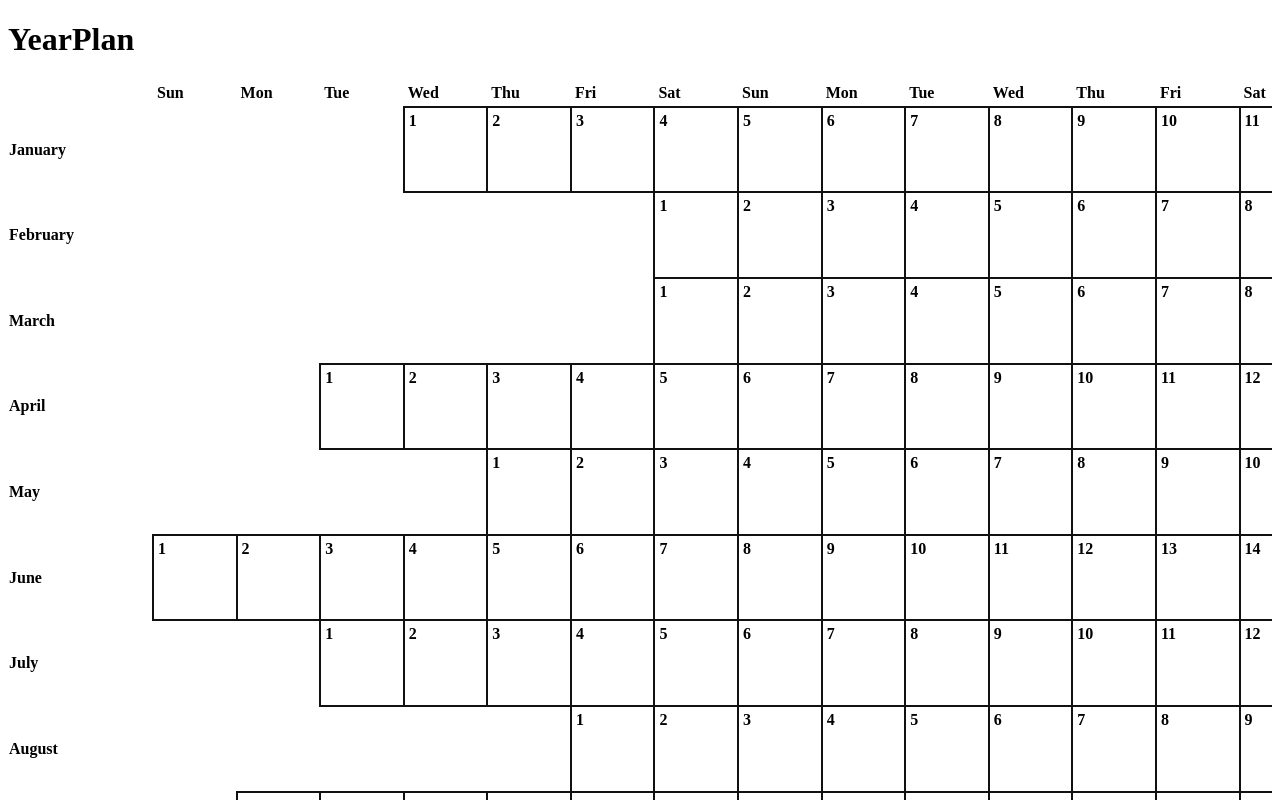
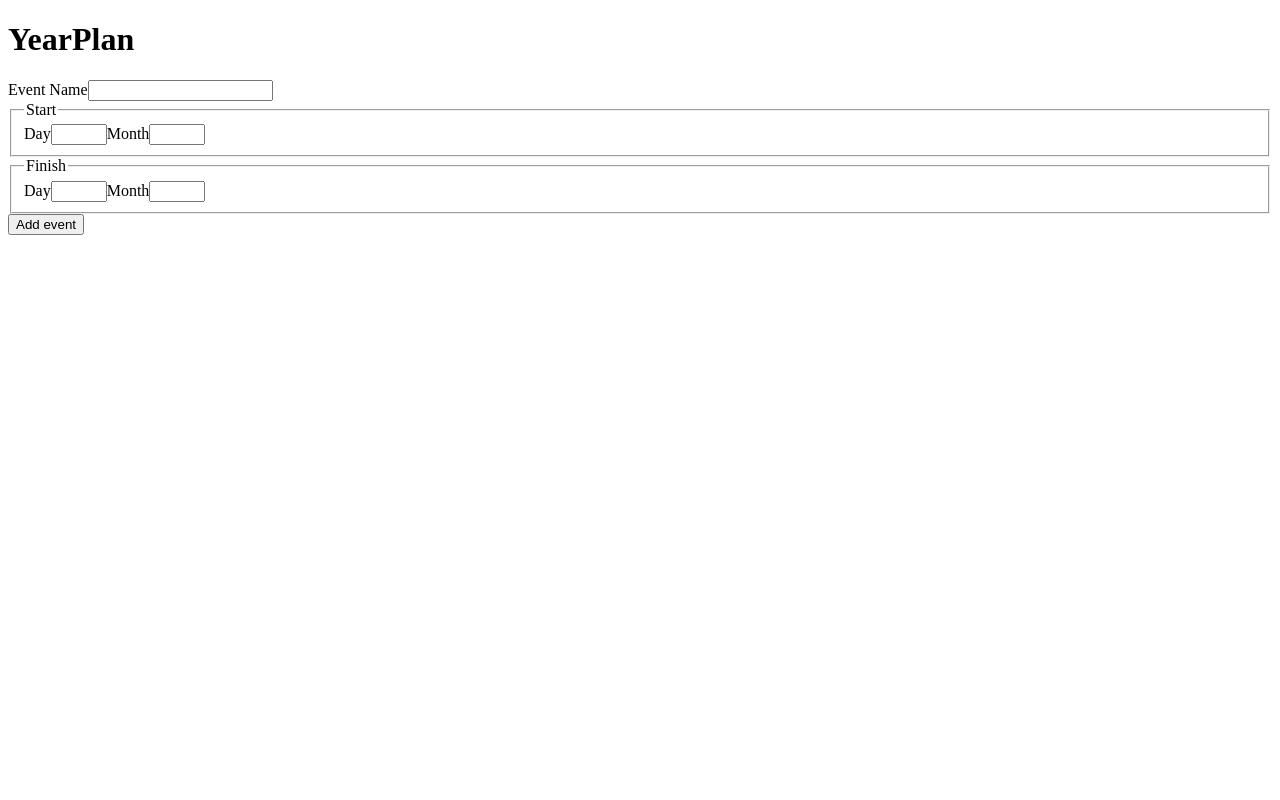
Before and after one commit to legendarydrew/yearplan, an Angular app: page / in a window 1280 px wide. Shown: the top 800 px of the page. Built offline with nearby package versions, Linux system fonts and the light colour scheme.

Commit message:
feat: the beginnings of an events editor.

```diff
--- a/src/app/app.component.html
+++ b/src/app/app.component.html
@@ -1,3 +1,3 @@
 <h1>YearPlan</h1>
 
-<app-calendar></app-calendar>
+<app-events-editor></app-events-editor>
--- a/src/app/app.component.ts
+++ b/src/app/app.component.ts
@@ -1,11 +1,12 @@
 import { Component } from '@angular/core';
 import { RouterOutlet } from '@angular/router';
 import { CalendarComponent } from './components/calendar/calendar.component';
+import { EventsEditorComponent } from './components/events-editor/events-editor.component';
 
 @Component({
   selector: 'app-root',
   standalone: true,
-  imports: [RouterOutlet, CalendarComponent],
+  imports: [RouterOutlet, CalendarComponent, EventsEditorComponent],
   templateUrl: './app.component.html',
   styleUrl: './app.component.css'
 })
--- /dev/null
+++ b/src/app/components/events-editor/events-editor.component.html
@@ -0,0 +1,36 @@
+<ul>
+  @for (event of eventsList; track event) {
+  <li>
+    {{ event.name }}
+  </li>
+  }
+</ul>
+
+<form [formGroup]="form" (ngSubmit)="addHandler()">
+  <label for="eventName">Event Name</label>
+  <input id="eventName" type="text" formControlName="name">
+
+  <fieldset formGroupName="start">
+    <legend>Start</legend>
+
+    <label for="eventDayStart">Day</label>
+    <input id="eventDayStart" type="number" min="1" max="31" formControlName="day">
+
+    <label for="eventMonthStart">Month</label>
+    <input id="eventMonthStart" type="number" min="1" max="12" formControlName="month">
+
+  </fieldset>
+
+  <fieldset formGroupName="end">
+    <legend>Finish</legend>
+
+    <label for="eventDayFinish">Day</label>
+    <input id="eventDayFinish" type="number" min="1" max="31" formControlName="day">
+
+    <label for="eventMonthFinish">Month</label>
+    <input id="eventMonthFinish" type="number" min="1" max="12" formControlName="month">
+
+  </fieldset>
+
+  <button type="submit">Add event</button>
+</form>
--- /dev/null
+++ b/src/app/components/events-editor/events-editor.component.ts
@@ -0,0 +1,58 @@
+import { Component, EventEmitter, Input, OnChanges, Output, SimpleChanges } from '@angular/core';
+import { CalendarEvent } from '../../interfaces';
+import { FormControl, FormGroup, ReactiveFormsModule, Validators } from '@angular/forms';
+
+@Component({
+  selector: 'app-events-editor',
+  standalone: true,
+  imports: [
+    ReactiveFormsModule
+  ],
+  templateUrl: './events-editor.component.html',
+  styleUrl: './events-editor.component.css'
+})
+export class EventsEditorComponent implements OnChanges {
+  @Input() events: CalendarEvent[] = [];
+  @Output() eventsUpdate = new EventEmitter<CalendarEvent[]>();
+
+  protected form: FormGroup = new FormGroup({
+    name: new FormControl<string>('', Validators.required),
+    start: new FormGroup({
+      day: new FormControl(null),
+      month: new FormControl(null)
+    }),
+    end: new FormGroup({
+      day: new FormControl(null),
+      month: new FormControl(null)
+    })
+  });
+  // TODO form validation.
+
+  protected eventsList: CalendarEvent[] = [];
+
+  ngOnChanges(changes: SimpleChanges) {
+    if (changes['events']) {
+      this.eventsList = structuredClone<CalendarEvent[]>(this.events);
+    }
+  }
+
+  addHandler(): void {
+    if (this.form.invalid) {
+      return;
+    }
+
+    this.eventsList.push(this.form.value);
+    this.eventsUpdate.emit(this.eventsList);
+    this.form.reset();
+  }
+
+  updateHandler(index: number): void {
+    this.eventsList[index] = this.form.value;
+    this.eventsUpdate.emit(this.eventsList);
+  }
+
+  removeHandler(index: number): void {
+    this.eventsList.splice(index, 1);
+    this.eventsUpdate.emit(this.eventsList);
+  }
+}
```
Also changed, not shown: src/app/interfaces.ts (+12 -0 lines), src/app/components/events-editor/events-editor.component.css (added), 1 other file (tests, documents, lock files or other folders).
